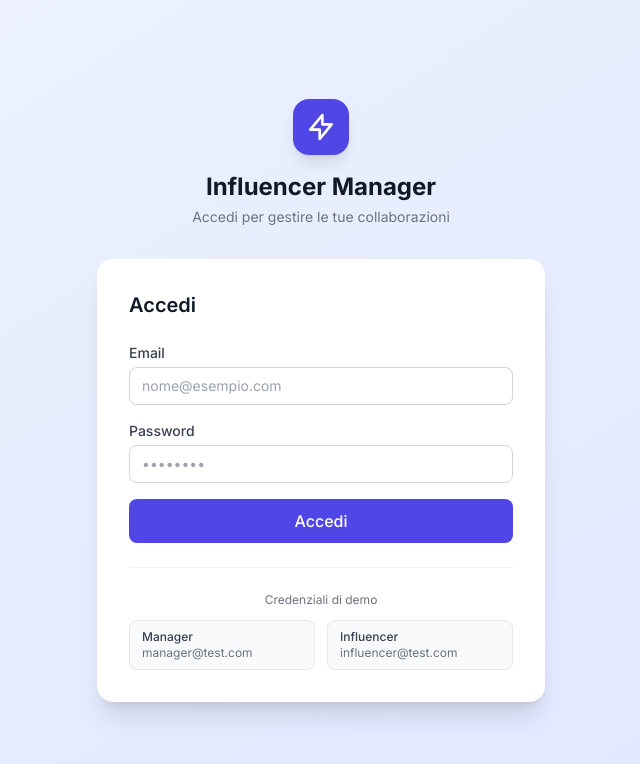
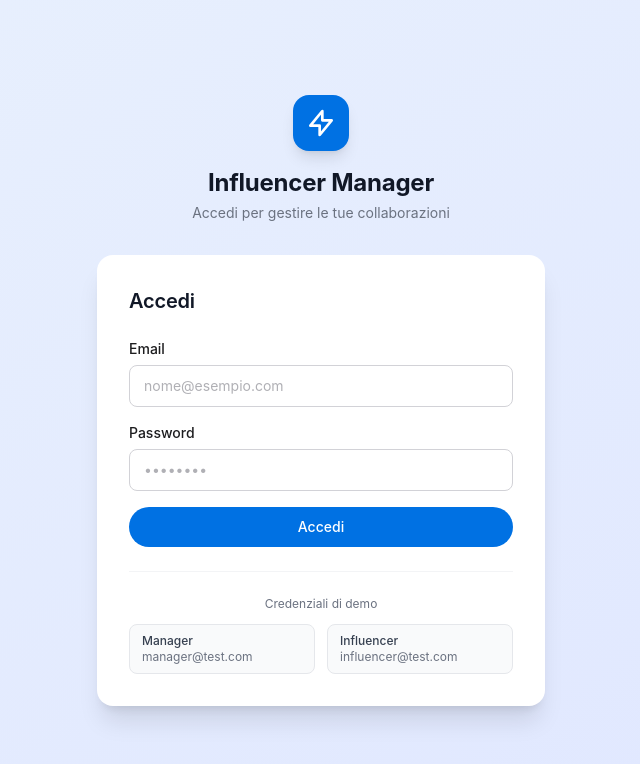
Before and after one commit to simone390/Work-influencer, a Next.js app: page /login in a window 1280 px wide. Shown: the top 764 px of the page, without its empty margins (319-959 px from the left). Built offline with nearby package versions, Linux system fonts and the light colour scheme.

Commit message:
feat: Apple/Stripe UI component redesign (Badge, Button, Card, Input, tailwind)

```diff
--- a/src/app/globals.css
+++ b/src/app/globals.css
@@ -1,63 +1,189 @@
-@import url('https://fonts.googleapis.com/css2?family=Inter:wght@300;400;500;600;700&display=swap');
-
 @tailwind base;
 @tailwind components;
 @tailwind utilities;
 
 @layer base {
   :root {
-    --background: 0 0% 100%;
-    --foreground: 222.2 84% 4.9%;
+    --bg-page: #f5f5f7;
+    --bg-card: #ffffff;
+    --color-primary: #0071e3;
+    --color-primary-hover: #0077ed;
+    --color-primary-light: #e8f0fd;
+    --text-primary: #1d1d1f;
+    --text-secondary: #6e6e73;
+    --border-color: #d2d2d7;
+    --border-light: #f0f0f0;
+    --color-success: #34c759;
+    --color-warning: #ff9500;
+    --color-error: #ff3b30;
+    --radius-card: 12px;
+    --radius-input: 8px;
+    --radius-pill: 20px;
+    --shadow-card: 0 2px 8px rgba(0, 0, 0, 0.08);
+    --transition: 200ms ease;
+  }
+
+  * {
+    box-sizing: border-box;
   }
 
   body {
-    @apply bg-gray-50 text-gray-900 antialiased;
-    font-family: 'Inter', system-ui, sans-serif;
+    background-color: var(--bg-page);
+    color: var(--text-primary);
+    font-family: -apple-system, BlinkMacSystemFont, 'SF Pro Display', 'SF Pro Text', system-ui, sans-serif;
+    -webkit-font-smoothing: antialiased;
+    -moz-osx-font-smoothing: grayscale;
+    font-size: 14px;
+    line-height: 1.5;
+  }
+
+  h1, h2, h3, h4, h5, h6 {
+    color: var(--text-primary);
+    font-weight: 600;
+    letter-spacing: -0.01em;
   }
 }
 
 @layer components {
+  /* Buttons */
   .btn-primary {
-    @apply bg-primary-600 hover:bg-primary-700 text-white font-medium py-2 px-4 rounded-lg transition-colors duration-200 focus:outline-none focus:ring-2 focus:ring-primary-500 focus:ring-offset-2 disabled:opacity-50 disabled:cursor-not-allowed;
+    display: inline-flex;
+    align-items: center;
+    justify-content: center;
+    background-color: var(--color-primary);
+    color: #ffffff;
+    font-weight: 500;
+    font-size: 14px;
+    padding: 8px 18px;
+    border-radius: 980px;
+    border: none;
+    cursor: pointer;
+    transition: all var(--transition);
+    letter-spacing: -0.01em;
+  }
+  .btn-primary:hover {
+    background-color: var(--color-primary-hover);
+    transform: translateY(-0.5px);
+  }
+  .btn-primary:disabled {
+    opacity: 0.5;
+    cursor: not-allowed;
+    transform: none;
   }
 
   .btn-secondary {
-    @apply bg-white hover:bg-gray-50 text-gray-700 font-medium py-2 px-4 rounded-lg border border-gray-300 transition-colors duration-200 focus:outline-none focus:ring-2 focus:ring-primary-500 focus:ring-offset-2 disabled:opacity-50 disabled:cursor-not-allowed;
+    display: inline-flex;
+    align-items: center;
+    justify-content: center;
+    background-color: transparent;
+    color: var(--color-primary);
+    font-weight: 500;
+    font-size: 14px;
+    padding: 7px 17px;
+    border-radius: 980px;
+    border: 1px solid var(--border-color);
+    cursor: pointer;
+    transition: all var(--transition);
+    background-color: #ffffff;
+  }
+  .btn-secondary:hover {
+    border-color: var(--color-primary);
+    background-color: var(--color-primary-light);
+  }
+  .btn-secondary:disabled {
+    opacity: 0.5;
+    cursor: not-allowed;
   }
 
   .btn-danger {
-    @apply bg-red-600 hover:bg-red-700 text-white font-medium py-2 px-4 rounded-lg transition-colors duration-200 focus:outline-none focus:ring-2 focus:ring-red-500 focus:ring-offset-2 disabled:opacity-50 disabled:cursor-not-allowed;
+    display: inline-flex;
+    align-items: center;
+    justify-content: center;
+    background-color: var(--color-error);
+    color: #ffffff;
+    font-weight: 500;
+    font-size: 14px;
+    padding: 8px 18px;
+    border-radius: 980px;
+    border: none;
+    cursor: pointer;
+    transition: all var(--transition);
+  }
+  .btn-danger:hover {
+    background-color: #e0352a;
+    transform: translateY(-0.5px);
   }
 
+  /* Input fields */
   .input-field {
-    @apply block w-full rounded-lg border border-gray-300 px-3 py-2 text-sm text-gray-900 placeholder-gray-400 focus:border-primary-500 focus:outline-none focus:ring-1 focus:ring-primary-500 transition-colors duration-200;
+    display: block;
+    width: 100%;
+    border-radius: var(--radius-input);
+    border: 1px solid var(--border-color);
+    padding: 10px 14px;
+    font-size: 14px;
+    color: var(--text-primary);
+    background-color: #ffffff;
+    transition: all var(--transition);
+    outline: none;
+    font-family: inherit;
+  }
+  .input-field::placeholder {
+    color: #b0b0b5;
+  }
+  .input-field:focus {
+    border-color: var(--color-primary);
+    box-shadow: 0 0 0 3px rgba(0, 113, 227, 0.12);
+  }
+  .input-field:disabled {
+    background-color: #f5f5f7;
+    color: var(--text-secondary);
+    cursor: not-allowed;
   }
 
+  /* Card */
   .card {
-    @apply bg-white rounded-xl shadow-sm border border-gray-200 p-6;
+    background-color: var(--bg-card);
+    border-radius: var(--radius-card);
+    box-shadow: var(--shadow-card);
+    border: 1px solid var(--border-light);
+    padding: 24px;
+  }
+
+  /* Badge / Pills */
+  .badge-base {
+    display: inline-flex;
+    align-items: center;
+    padding: 3px 10px;
+    border-radius: var(--radius-pill);
+    font-size: 11px;
+    font-weight: 600;
+    letter-spacing: 0.02em;
+    text-transform: uppercase;
   }
 
   .badge-pending {
-    @apply inline-flex items-center px-2.5 py-0.5 rounded-full text-xs font-medium bg-yellow-100 text-yellow-800;
+    background-color: #fff3e0;
+    color: #e65100;
   }
-
   .badge-in-progress {
-    @apply inline-flex items-center px-2.5 py-0.5 rounded-full text-xs font-medium bg-blue-100 text-blue-800;
+    background-color: #e8f0fd;
+    color: #0071e3;
   }
-
   .badge-completed {
-    @apply inline-flex items-center px-2.5 py-0.5 rounded-full text-xs font-medium bg-green-100 text-green-800;
+    background-color: #e8f5e9;
+    color: #1b5e20;
   }
-
   .badge-revision {
-    @apply inline-flex items-center px-2.5 py-0.5 rounded-full text-xs font-medium bg-red-100 text-red-800;
+    background-color: #ffeef0;
+    color: #c62828;
   }
-
   .badge-active {
-    @apply inline-flex items-center px-2.5 py-0.5 rounded-full text-xs font-medium bg-green-100 text-green-800;
+    background-color: #e8f5e9;
+    color: #2e7d32;
   }
-
   .badge-paused {
-    @apply inline-flex items-center px-2.5 py-0.5 rounded-full text-xs font-medium bg-gray-100 text-gray-800;
+    background-color: #f5f5f7;
+    color: var(--text-secondary);
   }
 }
--- a/src/components/ui/Badge.tsx
+++ b/src/components/ui/Badge.tsx
@@ -12,6 +12,7 @@ type BadgeVariant =
   | 'green'
   | 'red'
   | 'yellow'
+  | 'orange'
 
 interface BadgeProps {
   variant: BadgeVariant
@@ -20,23 +21,24 @@ interface BadgeProps {
 }
 
 const variantClasses: Record<BadgeVariant, string> = {
-  pending: 'bg-yellow-100 text-yellow-800',
-  in_progress: 'bg-blue-100 text-blue-800',
-  completed: 'bg-green-100 text-green-800',
-  revision: 'bg-red-100 text-red-800',
-  active: 'bg-green-100 text-green-800',
-  paused: 'bg-gray-100 text-gray-700',
-  gray: 'bg-gray-100 text-gray-700',
-  blue: 'bg-blue-100 text-blue-800',
-  green: 'bg-green-100 text-green-800',
-  red: 'bg-red-100 text-red-800',
-  yellow: 'bg-yellow-100 text-yellow-800',
+  pending: 'bg-[#fff3e0] text-[#e65100]',
+  in_progress: 'bg-[#e8f0fd] text-[#0071e3]',
+  completed: 'bg-[#e8f5e9] text-[#2e7d32]',
+  revision: 'bg-[#ffeef0] text-[#c62828]',
+  active: 'bg-[#e8f5e9] text-[#2e7d32]',
+  paused: 'bg-[#f5f5f7] text-[#6e6e73]',
+  gray: 'bg-[#f5f5f7] text-[#6e6e73]',
+  blue: 'bg-[#e8f0fd] text-[#0071e3]',
+  green: 'bg-[#e8f5e9] text-[#2e7d32]',
+  red: 'bg-[#ffeef0] text-[#c62828]',
+  yellow: 'bg-[#fff3e0] text-[#e65100]',
+  orange: 'bg-[#fff3e0] text-[#e65100]',
 }
 
 export function Badge({ variant, children, className = '' }: BadgeProps) {
   return (
     <span
-      className={`inline-flex items-center px-2.5 py-0.5 rounded-full text-xs font-medium ${variantClasses[variant]} ${className}`}
+      className={`inline-flex items-center px-2.5 py-0.5 rounded-[20px] text-[11px] font-semibold tracking-wide uppercase ${variantClasses[variant]} ${className}`}
     >
       {children}
     </span>
--- a/src/components/ui/Button.tsx
+++ b/src/components/ui/Button.tsx
@@ -19,22 +19,22 @@ export function Button({
   ...props
 }: ButtonProps) {
   const baseClasses =
-    'inline-flex items-center justify-center font-medium rounded-lg transition-colors duration-200 focus:outline-none focus:ring-2 focus:ring-offset-2 disabled:opacity-50 disabled:cursor-not-allowed'
+    'inline-flex items-center justify-center font-medium transition-all duration-200 focus:outline-none disabled:opacity-50 disabled:cursor-not-allowed select-none'
 
   const variantClasses = {
     primary:
-      'bg-primary-600 hover:bg-primary-700 text-white focus:ring-primary-500',
+      'bg-[#0071e3] hover:bg-[#0077ed] text-white rounded-[980px] hover:-translate-y-px focus:shadow-[0_0_0_3px_rgba(0,113,227,0.25)]',
     secondary:
-      'bg-white hover:bg-gray-50 text-gray-700 border border-gray-300 focus:ring-primary-500',
-    danger: 'bg-red-600 hover:bg-red-700 text-white focus:ring-red-500',
+      'bg-white hover:bg-[#e8f0fd] text-[#0071e3] border border-[#d2d2d7] hover:border-[#0071e3] rounded-[980px] focus:shadow-[0_0_0_3px_rgba(0,113,227,0.12)]',
+    danger: 'bg-[#ff3b30] hover:bg-[#e0352a] text-white rounded-[980px] hover:-translate-y-px focus:shadow-[0_0_0_3px_rgba(255,59,48,0.25)]',
     ghost:
-      'bg-transparent hover:bg-gray-100 text-gray-700 focus:ring-primary-500',
+      'bg-transparent hover:bg-[#f5f5f7] text-[#1d1d1f] rounded-[8px] focus:shadow-[0_0_0_3px_rgba(0,113,227,0.12)]',
   }
 
   const sizeClasses = {
-    sm: 'py-1.5 px-3 text-xs',
-    md: 'py-2 px-4 text-sm',
-    lg: 'py-2.5 px-5 text-base',
+    sm: 'py-1.5 px-3.5 text-xs',
+    md: 'py-2 px-[18px] text-sm',
+    lg: 'py-2.5 px-6 text-sm',
   }
 
   return (
--- a/src/components/ui/Input.tsx
+++ b/src/components/ui/Input.tsx
@@ -23,23 +23,23 @@ export function Input({
       {label && (
         <label
           htmlFor={inputId}
-          className="block text-sm font-medium text-gray-700 mb-1"
+          className="block text-sm font-medium text-[#1d1d1f] mb-1.5"
         >
           {label}
         </label>
       )}
       <input
         id={inputId}
-        className={`block w-full rounded-lg border px-3 py-2 text-sm text-gray-900 placeholder-gray-400 focus:outline-none focus:ring-1 transition-colors duration-200 ${
+        className={`block w-full rounded-[8px] border px-3.5 py-2.5 text-sm text-[#1d1d1f] placeholder-[#b0b0b5] focus:outline-none focus:ring-[3px] transition-all duration-200 bg-white font-[inherit] ${
           error
-            ? 'border-red-300 focus:border-red-500 focus:ring-red-500'
-            : 'border-gray-300 focus:border-primary-500 focus:ring-primary-500'
-        } disabled:bg-gray-50 disabled:text-gray-500 ${className}`}
+            ? 'border-[#ff3b30] focus:border-[#ff3b30] focus:ring-[rgba(255,59,48,0.12)]'
+            : 'border-[#d2d2d7] focus:border-[#0071e3] focus:ring-[rgba(0,113,227,0.12)]'
+        } disabled:bg-[#f5f5f7] disabled:text-[#6e6e73] disabled:cursor-not-allowed ${className}`}
         {...props}
       />
-      {error && <p className="mt-1 text-xs text-red-600">{error}</p>}
+      {error && <p className="mt-1.5 text-xs text-[#ff3b30]">{error}</p>}
       {helpText && !error && (
-        <p className="mt-1 text-xs text-gray-500">{helpText}</p>
+        <p className="mt-1.5 text-xs text-[#6e6e73]">{helpText}</p>
       )}
     </div>
   )
@@ -66,24 +66,24 @@ export function Textarea({
       {label && (
         <label
           htmlFor={inputId}
-          className="block text-sm font-medium text-gray-700 mb-1"
+          className="block text-sm font-medium text-[#1d1d1f] mb-1.5"
         >
           {label}
         </label>
       )}
       <textarea
         id={inputId}
-        className={`block w-full rounded-lg border px-3 py-2 text-sm text-gray-900 placeholder-gray-400 focus:outline-none focus:ring-1 transition-colors duration-200 resize-none ${
+        className={`block w-full rounded-[8px] border px-3.5 py-2.5 text-sm text-[#1d1d1f] placeholder-[#b0b0b5] focus:outline-none focus:ring-[3px] transition-all duration-200 resize-none bg-white font-[inherit] ${
           error
-            ? 'border-red-300 focus:border-red-500 focus:ring-red-500'
-            : 'border-gray-300 focus:border-primary-500 focus:ring-primary-500'
-        } disabled:bg-gray-50 disabled:text-gray-500 ${className}`}
+            ? 'border-[#ff3b30] focus:border-[#ff3b30] focus:ring-[rgba(255,59,48,0.12)]'
+            : 'border-[#d2d2d7] focus:border-[#0071e3] focus:ring-[rgba(0,113,227,0.12)]'
+        } disabled:bg-[#f5f5f7] disabled:text-[#6e6e73] disabled:cursor-not-allowed ${className}`}
         rows={3}
         {...props}
       />
-      {error && <p className="mt-1 text-xs text-red-600">{error}</p>}
+      {error && <p className="mt-1.5 text-xs text-[#ff3b30]">{error}</p>}
       {helpText && !error && (
-        <p className="mt-1 text-xs text-gray-500">{helpText}</p>
+        <p className="mt-1.5 text-xs text-[#6e6e73]">{helpText}</p>
       )}
     </div>
   )
--- a/tailwind.config.js
+++ b/tailwind.config.js
@@ -9,21 +9,47 @@ module.exports = {
     extend: {
       colors: {
         primary: {
-          50: '#eef2ff',
-          100: '#e0e7ff',
-          200: '#c7d2fe',
-          300: '#a5b4fc',
-          400: '#818cf8',
-          500: '#6366f1',
-          600: '#4f46e5',
-          700: '#4338ca',
-          800: '#3730a3',
-          900: '#312e81',
-          950: '#1e1b4b',
+          50: '#e8f0fd',
+          100: '#d1e2fb',
+          200: '#a3c5f7',
+          300: '#75a8f3',
+          400: '#478bef',
+          500: '#0071e3',
+          600: '#0071e3',
+          700: '#005bb5',
+          800: '#004488',
+          900: '#002e5a',
+          950: '#001a33',
+        },
+        apple: {
+          blue: '#0071e3',
+          gray: '#f5f5f7',
+          dark: '#1d1d1f',
+          secondary: '#6e6e73',
+          border: '#d2d2d7',
+          green: '#34c759',
+          orange: '#ff9500',
+          red: '#ff3b30',
         },
       },
       fontFamily: {
-        sans: ['Inter', 'system-ui', 'sans-serif'],
+        sans: ['-apple-system', 'BlinkMacSystemFont', 'SF Pro Display', 'SF Pro Text', 'system-ui', 'sans-serif'],
+      },
+      borderRadius: {
+        card: '12px',
+        input: '8px',
+        pill: '980px',
+      },
+      boxShadow: {
+        card: '0 2px 8px rgba(0,0,0,0.08)',
+        'card-hover': '0 4px 16px rgba(0,0,0,0.12)',
+        'apple-focus': '0 0 0 3px rgba(0, 113, 227, 0.12)',
+      },
+      transitionDuration: {
+        DEFAULT: '200ms',
+      },
+      transitionTimingFunction: {
+        DEFAULT: 'ease',
       },
     },
   },
```
Also changed, not shown: src/components/ui/Card.tsx (+15 -8 lines).
